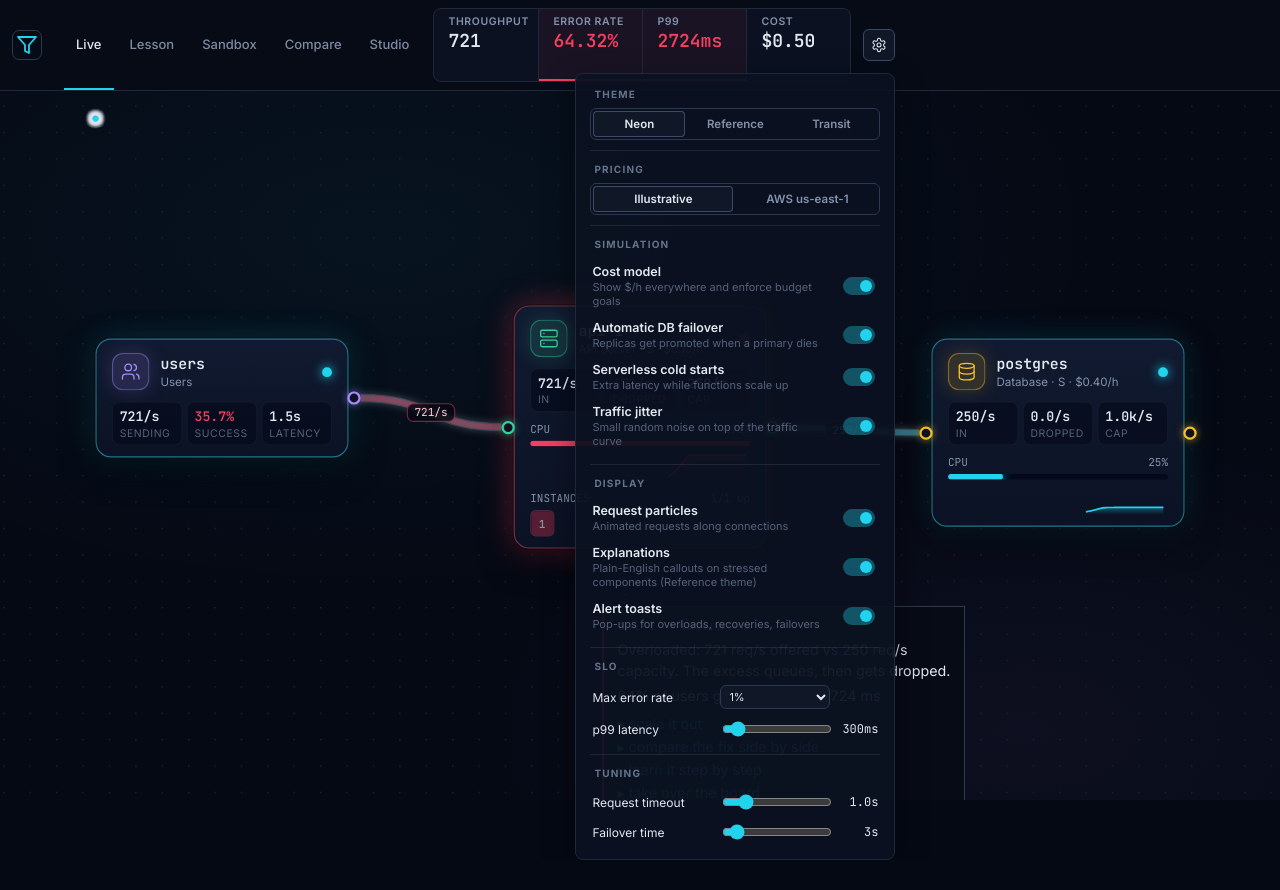
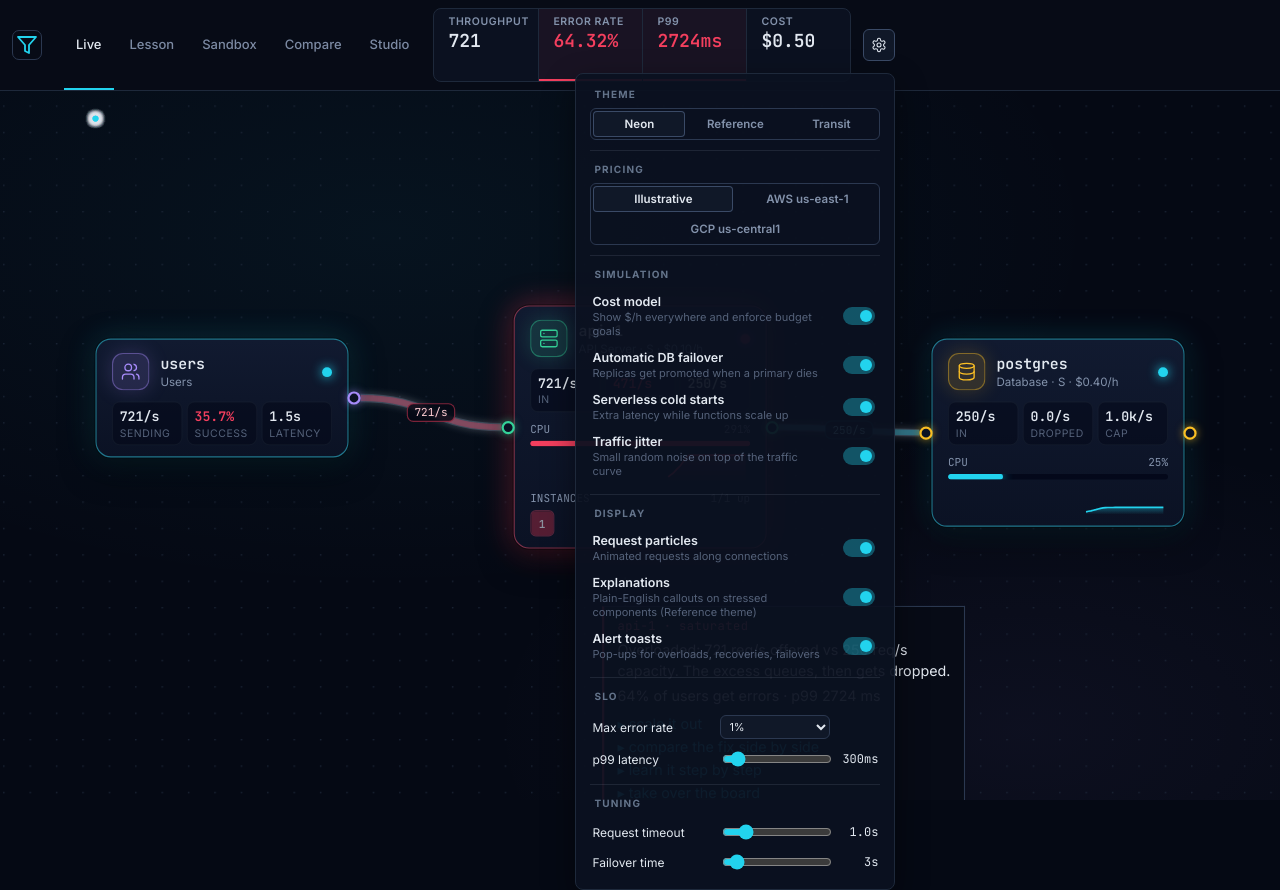
Before and after one commit to votiakov/hindcast, a React (Vite) app: page / in a window 1280 px wide. Both pictures are taken after a click on the button "Simulation settings". Before the commit the page ends 860 px from the top, so only its background shows below. Built offline with nearby package versions, Linux system fonts and the light colour scheme; a web font is replaced by a local one.

Commit message:
Pricing: cited Google Cloud us-central1 profile

```diff
--- a/src/sim/pricing.ts
+++ b/src/sim/pricing.ts
@@ -6,7 +6,7 @@ import type { Kind, Tier } from './catalog';
  * so a cost claim can be traced and challenged.
  */
 
-export type PricingId = 'illustrative' | 'aws-us-east-1';
+export type PricingId = 'illustrative' | 'aws-us-east-1' | 'gcp-us-central1';
 
 export interface SkuPrice {
   sku: string;
@@ -28,6 +28,8 @@ export interface KindPricing {
 export interface PricingProfile {
   id: PricingId;
   label: string;
+  /** for compact pickers */
+  short: string;
   region?: string;
   asOf?: string;
   kinds: Partial<Record<Kind, KindPricing>>;
@@ -36,10 +38,11 @@ export interface PricingProfile {
 const VANTAGE = (path: string) => `https://instances.vantage.sh/aws/${path}`;
 
 export const PRICING: Record<PricingId, PricingProfile> = {
-  illustrative: { id: 'illustrative', label: 'Illustrative (teaching defaults)', kinds: {} },
+  illustrative: { id: 'illustrative', label: 'Illustrative (teaching defaults)', short: 'Illustrative', kinds: {} },
   'aws-us-east-1': {
     id: 'aws-us-east-1',
     label: 'AWS us-east-1, on-demand',
+    short: 'AWS us-east-1',
     region: 'us-east-1',
     asOf: '2026-10-02',
     kinds: {
@@ -103,6 +106,72 @@ export const PRICING: Record<PricingId, PricingProfile> = {
       },
     },
   },
+  'gcp-us-central1': {
+    id: 'gcp-us-central1',
+    label: 'Google Cloud us-central1, on-demand',
+    short: 'GCP us-central1',
+    region: 'us-central1',
+    asOf: '2026-10-07',
+    kinds: {
+      server: {
+        tiers: { S: { sku: 'c4a-standard-2', hourly: 0.0898 }, M: { sku: 'c4a-standard-4', hourly: 0.1796 }, L: { sku: 'c4a-standard-8', hourly: 0.3592 } },
+        source: 'https://gcloud-compute.com/c4a-standard-2.html',
+        note: 'Compute Engine Axion (Arm), on-demand; priced per vCPU + GB, so sizes scale linearly',
+      },
+      worker: {
+        tiers: { S: { sku: 'c4a-standard-2', hourly: 0.0898 }, M: { sku: 'c4a-standard-4', hourly: 0.1796 }, L: { sku: 'c4a-standard-8', hourly: 0.3592 } },
+        source: 'https://gcloud-compute.com/c4a-standard-2.html',
+      },
+      db: {
+        tiers: { S: { sku: 'Cloud SQL 2 vCPU / 16 GB', hourly: 0.1946 }, M: { sku: 'Cloud SQL 4 vCPU / 32 GB', hourly: 0.3892 }, L: { sku: 'Cloud SQL 8 vCPU / 64 GB', hourly: 0.7784 } },
+        source: 'https://cloud.google.com/sql/pricing',
+        note: 'Cloud SQL for PostgreSQL Enterprise: $0.0413 per vCPU-hour + $0.007 per GB-hour; HA doubles it',
+      },
+      replica: {
+        tiers: { S: { sku: 'Cloud SQL replica 2 vCPU / 16 GB', hourly: 0.1946 }, M: { sku: 'Cloud SQL replica 4 vCPU / 32 GB', hourly: 0.3892 }, L: { sku: 'Cloud SQL replica 8 vCPU / 64 GB', hourly: 0.7784 } },
+        source: 'https://cloud.google.com/sql/pricing',
+      },
+      cache: {
+        tiers: { S: { sku: 'Memorystore Standard 5 GB', hourly: 0.27 }, M: { sku: 'Memorystore Standard 10 GB', hourly: 0.54 }, L: { sku: 'Memorystore Standard 26 GB', hourly: 1.196 } },
+        source: 'https://cloud.google.com/memorystore/docs/redis/pricing',
+        note: 'Memorystore for Redis, Standard (HA) tier: $0.054/GB-h (5–10 GB), $0.046/GB-h (11–35 GB)',
+      },
+      llm: {
+        fixed: { sku: 'g2-standard-4 (1× NVIDIA L4)', hourly: 0.7068 },
+        source: 'https://cloud.google.com/products/compute/pricing/accelerator-optimized',
+        note: 'one GPU instance; capacity assumes a small (7–8B) model',
+      },
+      lb: {
+        fixed: { sku: 'Application Load Balancer forwarding rule', hourly: 0.025 },
+        perRequest: { price: 0.008 * (10 / 1_048_576), basis: '$0.008 per GB processed, assuming ~10 KB per request' },
+        source: 'https://cloud.google.com/load-balancing/pricing',
+      },
+      gateway: {
+        perRequest: { price: 3.0 / 1_000_000, basis: 'API Gateway $3.00 per million calls (2M–1B per month)' },
+        source: 'https://cloud.google.com/api-gateway/pricing',
+      },
+      cdn: {
+        perRequest: { price: 0.75 / 1_000_000 + 0.08 * (10 / 1_048_576), basis: 'Cloud CDN: $0.0075 per 10k cache lookups + ~$0.08/GB egress, assuming ~10 KB per response' },
+        source: 'https://cloud.google.com/cdn/pricing',
+      },
+      storage: {
+        perRequest: { price: 0.4 / 1_000_000, basis: 'Cloud Storage Standard class B operations, $0.0004 per 1,000' },
+        source: 'https://cloud.google.com/storage/pricing',
+      },
+      queue: {
+        perRequest: { price: 0.11 / 1_000_000, basis: 'Pub/Sub $40 per TiB, 1 KB minimum per publish / pull / ack (~3 KB per message)' },
+        source: 'https://cloud.google.com/pubsub/pricing',
+      },
+      function: {
+        perRequest: { price: 0.4 / 1_000_000, basis: 'Cloud Run $0.40 per million requests + $0.000024 per vCPU-second + $0.0000025 per GiB-second' },
+        source: 'https://cloud.google.com/run/pricing',
+      },
+      llmapi: {
+        perRequest: { price: 0.15 / 1_000_000 * 1000 + 0.6 / 1_000_000 * 300, basis: 'same hosted model as the AWS profile (GPT-4o-mini, ~1,000 in + 300 out tokens)' },
+        source: 'https://pricepertoken.com/pricing-page/model/openai-gpt-4o-mini',
+      },
+    },
+  },
 };
 
 let active: PricingId = 'illustrative';
--- a/src/spec/schema.ts
+++ b/src/spec/schema.ts
@@ -55,7 +55,7 @@ export const ArchitectureSpec = z.object({
   version: z.literal(1).default(1),
   name: z.string().optional(),
   description: z.string().optional(),
-  pricing: z.enum(['illustrative', 'aws-us-east-1']).optional().describe('cost model: illustrative teaching defaults, or cited AWS us-east-1 on-demand prices'),
+  pricing: z.enum(['illustrative', 'aws-us-east-1', 'gcp-us-central1']).optional().describe('cost model: illustrative teaching defaults, or cited AWS us-east-1 / Google Cloud us-central1 on-demand prices'),
   components: z.array(ComponentSpec).min(1),
   connections: z
     .array(
--- a/src/ui/SettingsPanel.tsx
+++ b/src/ui/SettingsPanel.tsx
@@ -61,7 +61,7 @@ export function SettingsButton() {
             <div className="seg">
               {(Object.keys(PRICING) as PricingId[]).map((p) => (
                 <button key={p} className={settings.pricing === p ? 'on' : ''} onClick={() => setSetting('pricing', p)} title={PRICING[p].label}>
-                  {p === 'illustrative' ? 'Illustrative' : 'AWS us-east-1'}
+                  {PRICING[p].short}
                 </button>
               ))}
             </div>
```
Also changed, not shown: 2 other files (tests, documents, lock files or other folders).
